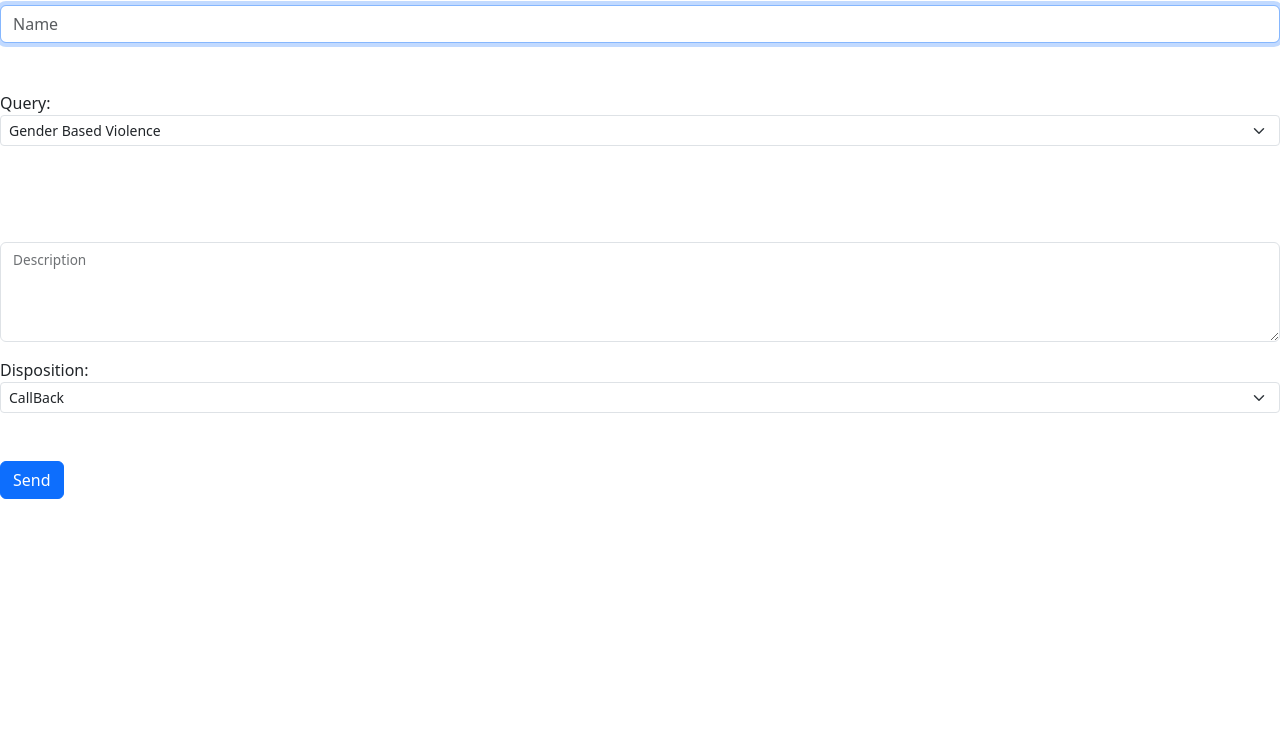
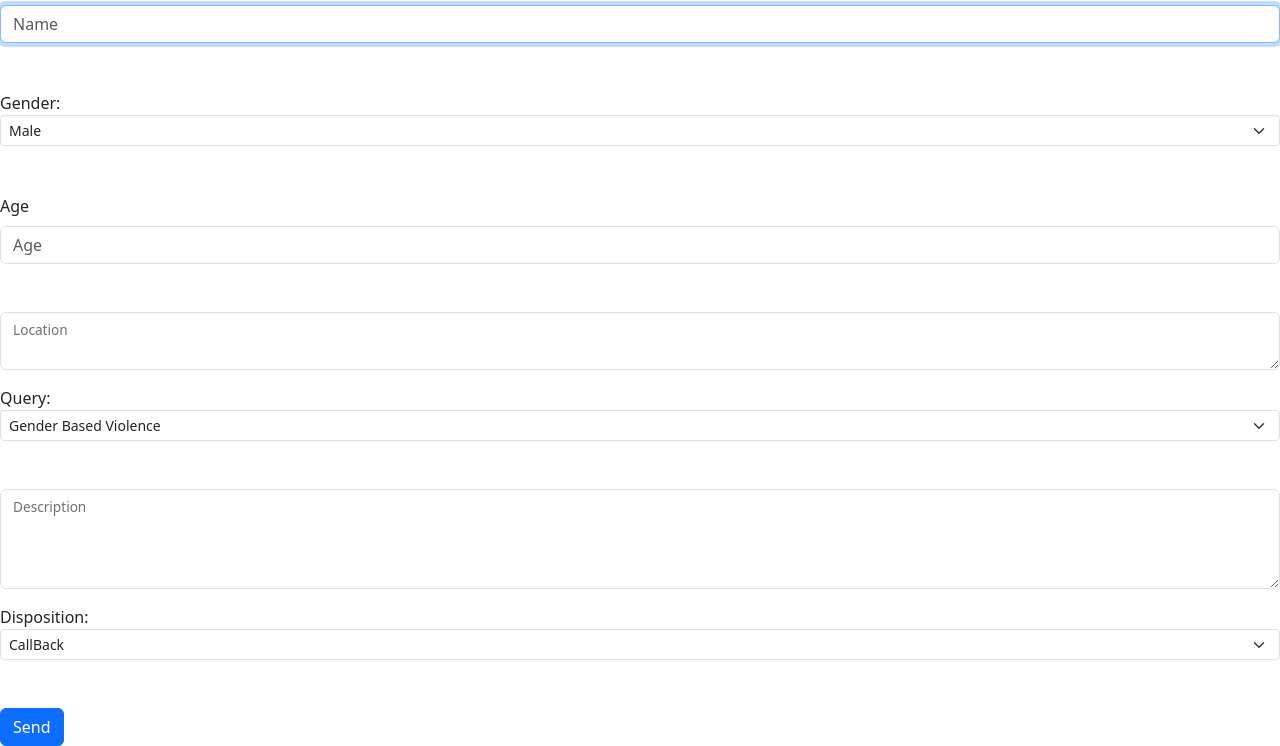
Before and after one commit to jackkiwema/moh, a plain HTML site: page index.html in a window 1280 px wide. Shown: the part 121-867 px from the top of the page. Before the commit the page ends 800 px from the top, so only its background shows below. Drawn offline with nearby package versions, Linux system fonts and the light colour scheme.

Commit message:
Update columns

```diff
--- a/index.html
+++ b/index.html
@@ -18,6 +18,22 @@
     <label for="Name" class="form-label">Name</label><br>
   <input name="Name" type="text" placeholder="Name" class="form-control" autocomplete="off" autofocus required><br><br>
 
+  <label for="gender">Gender:</label><br>
+  <select name="Gender" class="form-select form-select-sm" aria-label=".form-select-sm example">
+    <option value="Male">Male</option>
+    <option value="Female">Female</option>
+    <option value="Prefer Not to Say">Prefer Not to Say</option>
+  </select><br><br>
+
+  <label for="Age" class="form-label">Age</label><br>
+  <input name="Age" type="text" placeholder="Age" class="form-control" autocomplete="off" autofocus required><br><br>
+
+  <div class="form-floating">
+    <textarea name="Location" rows="6" cols="10" class="form-control mb-3" style="height: 20px"></textarea>
+    <label for="description">Location</label>
+    </div>
+
+
   <label for="query">Query:</label><br>
   <select name="Query" class="form-select form-select-sm" aria-label=".form-select-sm example">
     <option value="General">Gender Based Violence</option>
@@ -26,8 +42,6 @@
     <option value="Complaint/Compliment">Complaint/Compliment</option>
     <option value="General Inquiries">General Inquiries</option>
   </select><br><br>
-
-  <br><br>
 
   <div class="form-floating">
   <textarea name="Description" rows="6" cols="50" class="form-control mb-3" style="height: 100px"></textarea>
```
